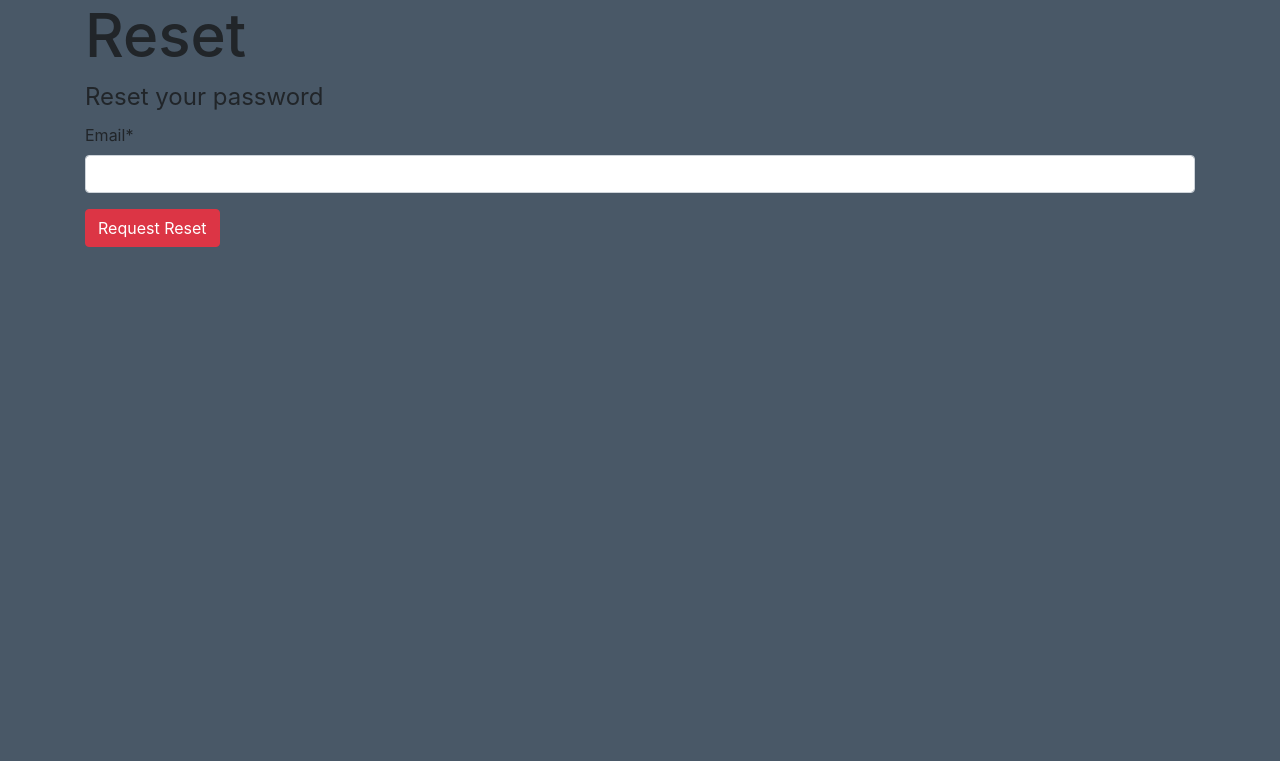
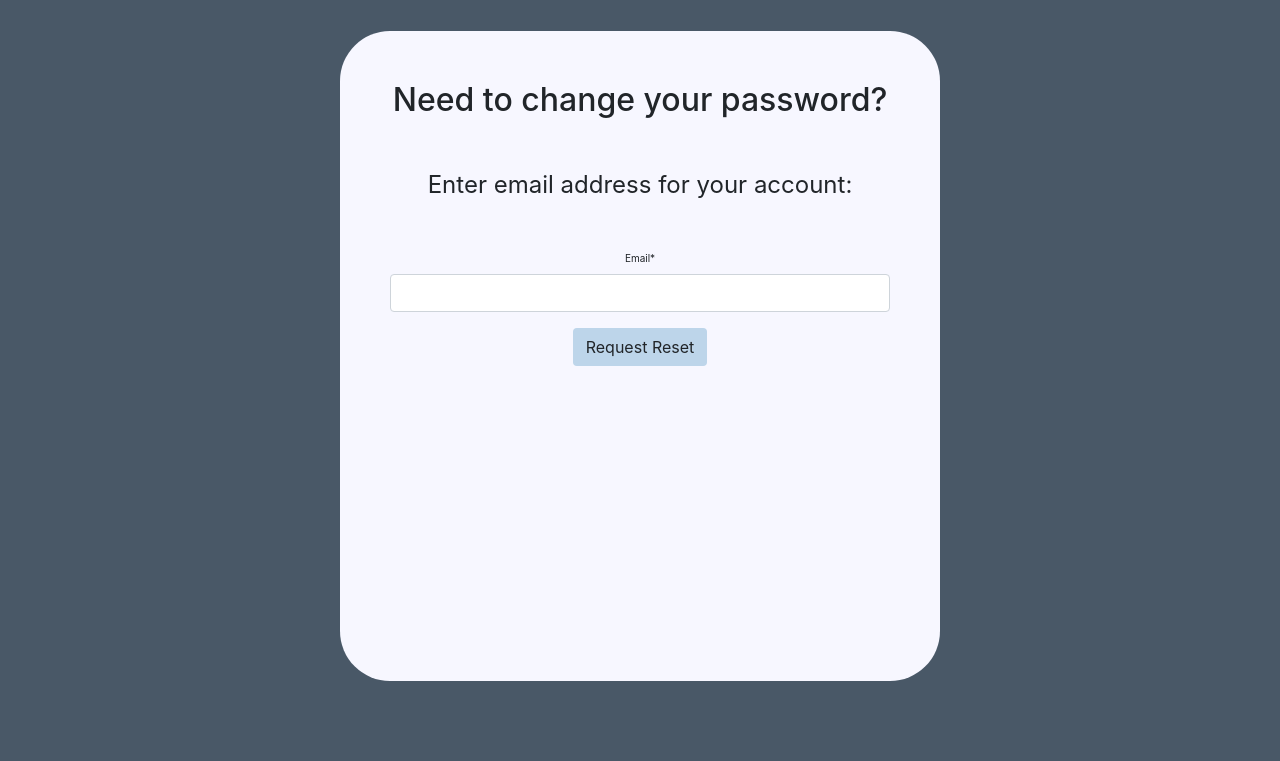
Before and after one commit to hkennedyvi/bloggy, a Django app: page /password-reset/ in a window 1280 px wide. Shown: the part 49-810 px from the top of the page. Before the commit the page ends 296 px from the top, so only its background shows below. Run offline with Django 3.2, Linux system fonts and the light colour scheme; some libraries are stand-ins or nearby versions.

Commit message:
user post and password templates styled

```diff
--- a/users/templates/users/password_reset.html
+++ b/users/templates/users/password_reset.html
@@ -1,17 +1,17 @@
 {% extends "blog/base.html" %}
 {% load crispy_forms_tags %}
 {% block content %}
-<div class="container">
-    <h1>Reset</h1>
+<div class="container bloggy-form bg-color-fourth">
+    <h2 class="mb-5">Need to change your password?</h2>
     <div>
         <form method="POST">
             {% csrf_token %}
             <fieldset>
-                <legend>Reset your password</legend>
+                <legend class="mb-5">Enter email address for your account:</legend>
                 {{ form|crispy }}
             </fieldset>
             <div>
-                <button class="btn btn-danger">Request Reset</button>
+                <button class="btn bg-color-third">Request Reset</button>
             </div>
         </form>
     </div>
--- a/users/templates/users/profile.html
+++ b/users/templates/users/profile.html
@@ -7,7 +7,7 @@
     <form method="POST" enctype="multipart/form-data">
         {% csrf_token %}
         <fieldset>
-            <legend>Profile Info</legend>
+            <legend>Profile Info:</legend>
             {{ u_form|crispy }}
             {{ p_form|crispy }}
         </fieldset>
```
Also changed, not shown: blog/templates/blog/user_posts.html (+19 -10 lines), db.sqlite3.
